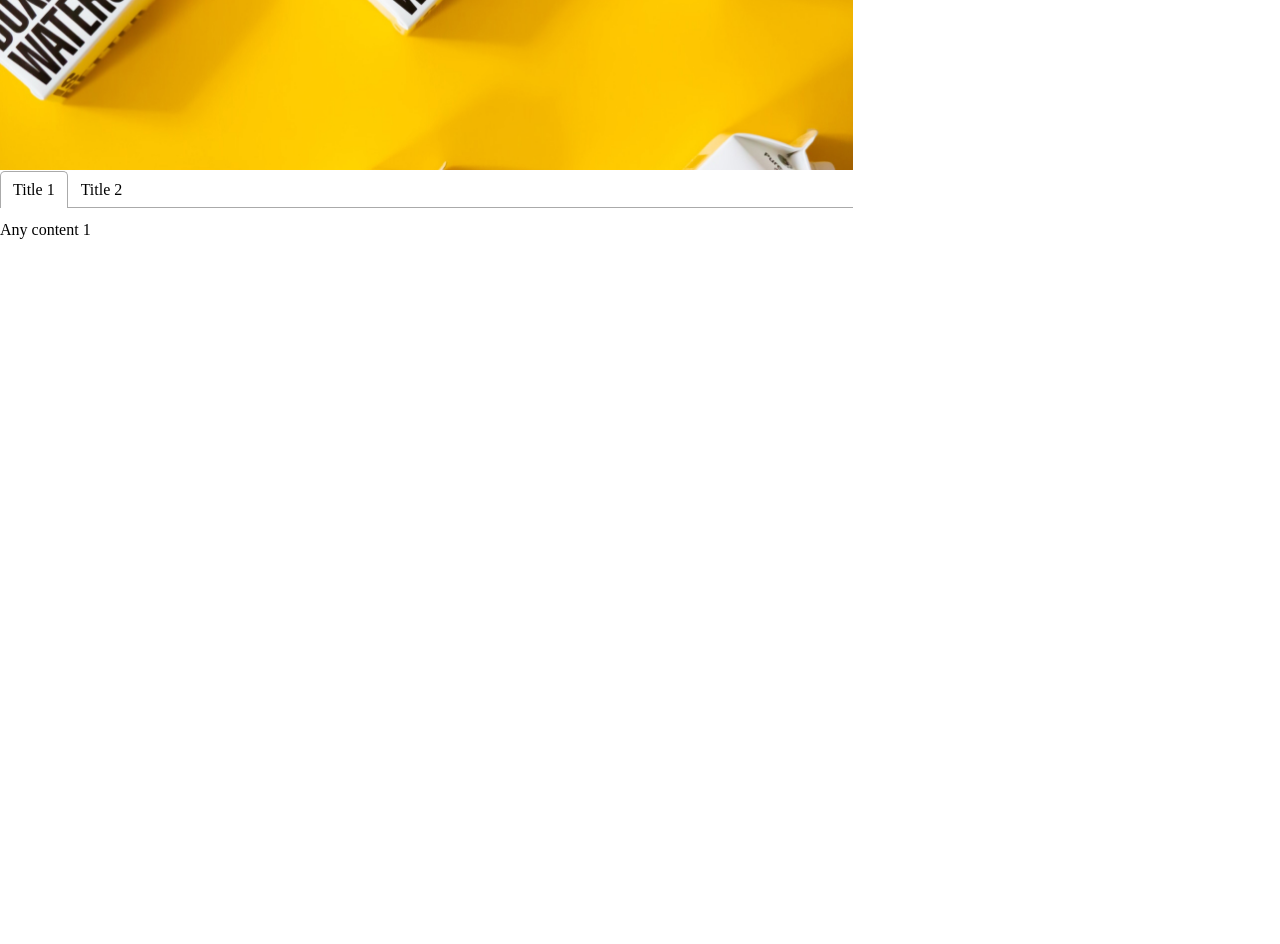
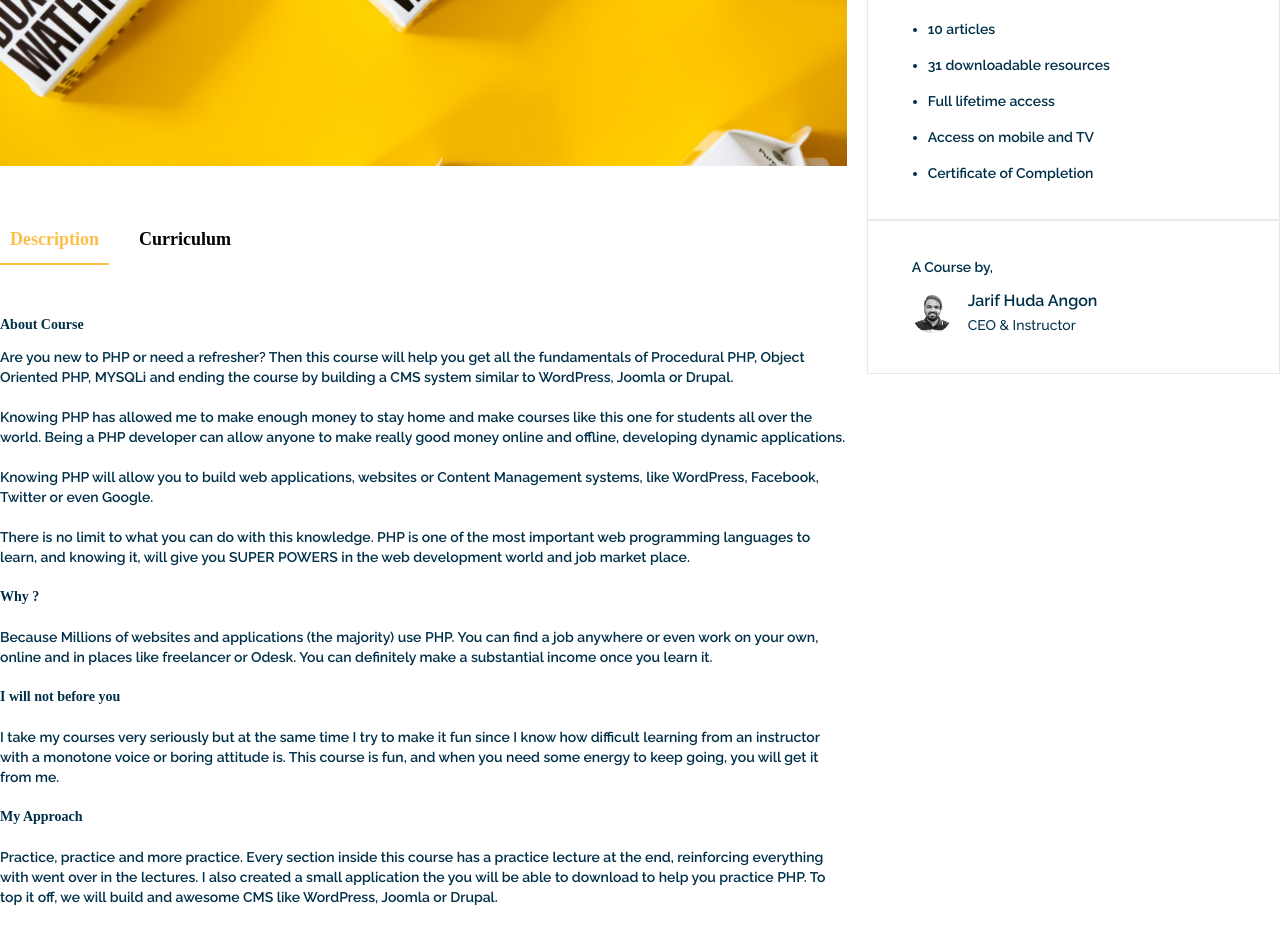
Before and after one commit to webdevbiswaajit/VCourse, a React (Create React App) app: page / in a window 1280 px wide. Shown: the part 540-1484 px from the top of the page. Before the commit the page ends 862 px from the top, so only its background shows below. Built offline with nearby package versions, Linux system fonts and the light colour scheme; a web font is replaced by a local one.

Commit message:
Coursew page Sidebar design

```diff
--- a/src/App.css
+++ b/src/App.css
@@ -104,6 +104,43 @@ body {
 
 
 
+/* ========================Tabs============= */
+.react-tabs__tab-list {
+  margin-top: 50px;
+  display: flex;
+  margin-bottom: 50px;
+
+}
+
+.react-tabs__tab {
+  margin-right: 20px;
+  cursor: pointer;
+  padding: 10px;
+  font-weight: 600;
+  font-size: 18px;
+}
+
+.react-tabs__tab-list ul li {
+  cursor: pointer;
+
+}
+
+.react-tabs__tab-list li:focus {
+  outline: none;
+  cursor: pointer;
+}
+
+.react-tabs__tab--selected {
+  border-bottom: 2px solid #FCBF49;
+  color: #FCBF49;
+}
+
+/* ========================Tabs============= */
+
+
+
+
+
 /* Small device */
 @media (min-width: 640px) {
   .homehero {
--- a/src/Component/CourseElement/CourseDetails.js
+++ b/src/Component/CourseElement/CourseDetails.js
@@ -1,15 +1,15 @@
 import React from "react";
 import { Tab, Tabs, TabList, TabPanel } from "react-tabs";
-import "react-tabs/style/react-tabs.css";
 import poster from "../../Img/detailsImage.jpg";
 import Menu from "../Common/Menu";
+import ins1 from "../../Img/ins2.jpg";
 
 function CourseDetails() {
   return (
     <>
       <Menu />
       <div className="container mx-auto mt-20 mb-20">
-        <div className="grid grid-cols-3">
+        <div className="grid grid-cols-3 gap-5">
           <div className=" col-span-2">
             <h2 className=" text-black text-xl font-semibold font-slab mb-10">
               WordPress for Beginners – Master WordPress
@@ -18,17 +18,137 @@ function CourseDetails() {
             <div className="">
               <Tabs>
                 <TabList>
-                  <Tab>Title 1</Tab>
-                  <Tab>Title 2</Tab>
+                  <Tab>Description</Tab>
+                  <Tab>Curriculum</Tab>
                 </TabList>
 
                 <TabPanel>
-                  <h2>Any content 1</h2>
+                  <h2 className=" text-black text-sm font-semibold mb-3 mt-5">
+                    About Course
+                  </h2>
+                  <p className=" text-black font-rly font-semibold text-sm">
+                    Are you new to PHP or need a refresher? Then this course
+                    will help you get all the fundamentals of Procedural PHP,
+                    Object Oriented PHP, MYSQLi and ending the course by
+                    building a CMS system similar to WordPress, Joomla or
+                    Drupal.
+                  </p>
+                  <p className=" text-black font-rly font-semibold text-sm mt-5">
+                    Knowing PHP has allowed me to make enough money to stay home
+                    and make courses like this one for students all over the
+                    world. Being a PHP developer can allow anyone to make really
+                    good money online and offline, developing dynamic
+                    applications.
+                  </p>
+                  <p className=" text-black font-rly font-semibold text-sm mt-5">
+                    Knowing PHP will allow you to build web applications,
+                    websites or Content Management systems, like WordPress,
+                    Facebook, Twitter or even Google.
+                  </p>
+                  <p className=" text-black font-rly font-semibold text-sm mt-5">
+                    There is no limit to what you can do with this knowledge.
+                    PHP is one of the most important web programming languages
+                    to learn, and knowing it, will give you SUPER POWERS in the
+                    web development world and job market place.
+                  </p>
+
+                  <h2 className=" text-black text-sm font-semibold mb-3 mt-5">
+                    Why ?
+                  </h2>
+
+                  <p className=" text-black font-rly font-semibold text-sm mt-5">
+                    Because Millions of websites and applications (the majority)
+                    use PHP. You can find a job anywhere or even work on your
+                    own, online and in places like freelancer or Odesk. You can
+                    definitely make a substantial income once you learn it.
+                  </p>
+                  <h2 className=" text-black text-sm font-semibold mb-3 mt-5">
+                    I will not before you
+                  </h2>
+
+                  <p className=" text-black font-rly font-semibold text-sm mt-5">
+                    I take my courses very seriously but at the same time I try
+                    to make it fun since I know how difficult learning from an
+                    instructor with a monotone voice or boring attitude is. This
+                    course is fun, and when you need some energy to keep going,
+                    you will get it from me.
+                  </p>
+                  <h2 className=" text-black text-sm font-semibold mb-3 mt-5">
+                    My Approach
+                  </h2>
+                  <p className=" text-black font-rly font-semibold text-sm mt-5">
+                    Practice, practice and more practice. Every section inside
+                    this course has a practice lecture at the end, reinforcing
+                    everything with went over in the lectures. I also created a
+                    small application the you will be able to download to help
+                    you practice PHP. To top it off, we will build and awesome
+                    CMS like WordPress, Joomla or Drupal.
+                  </p>
                 </TabPanel>
                 <TabPanel>
-                  <h2>Any content 2</h2>
+                  <h2 className=" text-black text-sm font-semibold mb-3 mt-5">
+                    About Course
+                  </h2>
                 </TabPanel>
               </Tabs>
+            </div>
+          </div>
+
+          <div className=" mt-16 ">
+            <div className=" py-9 px-11 border border-border_black">
+              <p className=" font-bold text-black text-2xl text-right font-rly">
+                ৳ 5,000
+              </p>
+              <div className=" bg-khaki text-center py-2 mt-10">
+                <button className=" bg-transparent text-white font-slab text-xl font-bold">
+                  Join &amp; Enroll
+                </button>
+              </div>
+            </div>
+            <div className=" py-9 px-11 border border-border_black mt-5">
+              <p className=" font-bold  text-khaki text-2xl font-rly">
+                Material Includes
+              </p>
+              <ul>
+                <li className=" list-disc text-black text-sm  ml-4 mt-4 font-rly font-semibold">
+                  7.5 hours on-demand video
+                </li>
+                <li className=" list-disc text-black text-sm  ml-4 mt-4 font-rly font-semibold">
+                  10 articles
+                </li>
+                <li className=" list-disc text-black text-sm  ml-4 mt-4 font-rly font-semibold">
+                  31 downloadable resources
+                </li>
+                <li className=" list-disc text-black text-sm  ml-4 mt-4 font-rly font-semibold">
+                  Full lifetime access
+                </li>
+                <li className=" list-disc text-black text-sm  ml-4 mt-4 font-rly font-semibold">
+                  Access on mobile and TV
+                </li>
+                <li className=" list-disc text-black text-sm  ml-4 mt-4 font-rly font-semibold">
+                  Certificate of Completion
+                </li>
+              </ul>
+            </div>
+            <div className=" py-9 px-11 border border-border_black">
+              <p className=" font-semibold text-black text-sm font-rly">
+                A Course by,
+              </p>
+              <div className=" mt-3 flex items-center">
+                <img
+                  className=" w-10 h-10 rounded-full mr-4"
+                  src={ins1}
+                  alt="..."
+                />
+                <div className="">
+                  <p className=" text-black font-rly font-semibold text-base">
+                    Jarif Huda Angon
+                  </p>
+                  <small className=" text-black font-rly  font-medium text-sm">
+                    CEO &amp; Instructor
+                  </small>
+                </div>
+              </div>
             </div>
           </div>
         </div>
```
